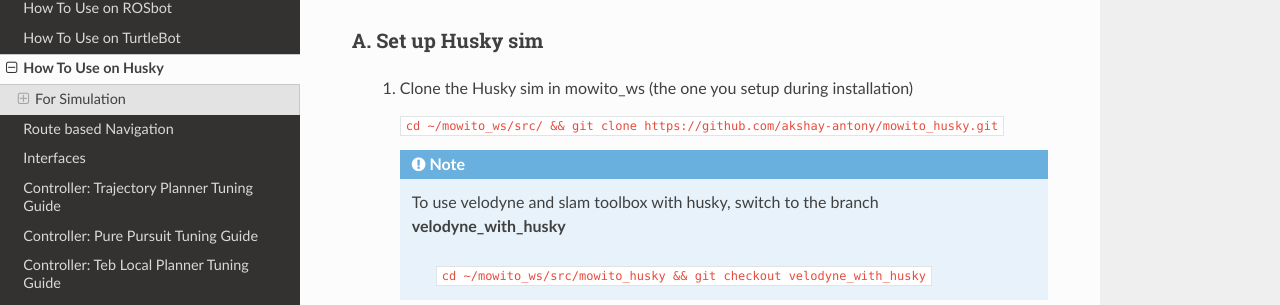
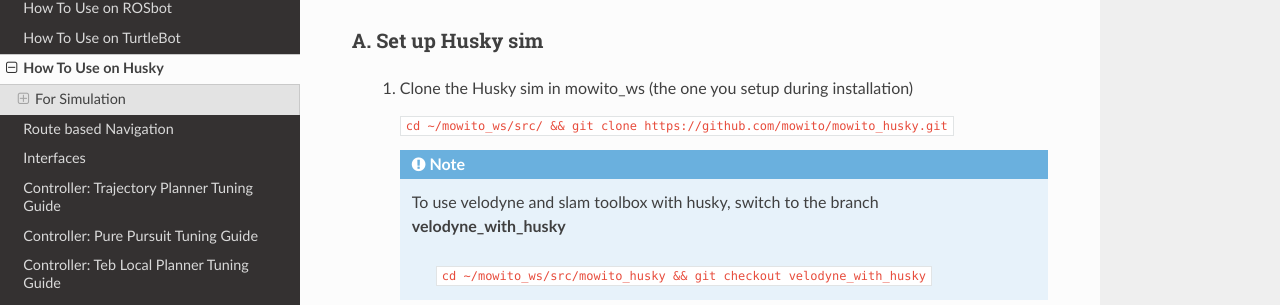
Before and after one commit to mowito/mowito_amd64, a Sphinx documentation site: the page built from docs/source/how_to_use_husky.rst, in a window 1280 px wide and 900 px high, scrolled down 357 px. Shown: the part 141-446 px from the top of the window. Built offline with Sphinx 7.4.7 and the Read the Docs theme 2.0.0, drawn with Linux system fonts in a browser that asks for light colours; some of the changed lines change nothing that is shown.

Commit message:
changed to new repo

```diff
--- a/docs/source/how_to_use_husky.rst
+++ b/docs/source/how_to_use_husky.rst
@@ -24,7 +24,7 @@
 ^^^^^^^^^^^^^^^^^^^^^^^^^
    1. Clone the Husky sim in mowito_ws (the one you setup during installation)
 
-      ``cd ~/mowito_ws/src/ && git clone https://github.com/akshay-antony/mowito_husky.git``
+      ``cd ~/mowito_ws/src/ && git clone https://github.com/mowito/mowito_husky.git``
 
       .. NOTE::
 
```
